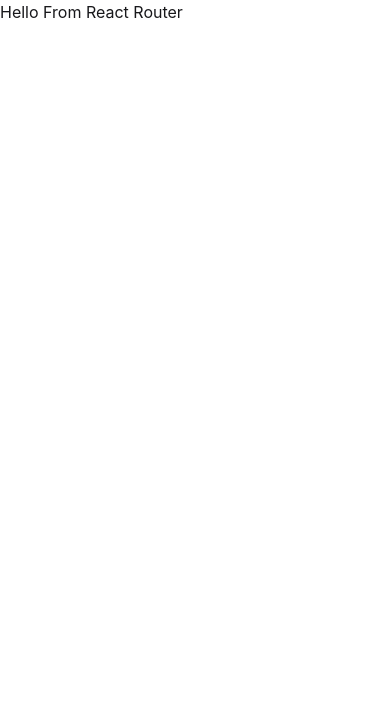
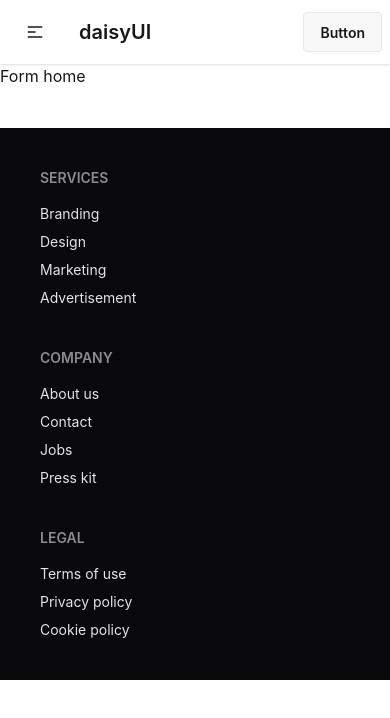
Before and after one commit to A-N-I-K-Khondokar/boiwalla, a React (Vite) app: page / in a window 390 px wide. Shown: the top 718 px of the page. Built offline with nearby package versions, Linux system fonts and the light colour scheme.

Commit message:
add initial page components and routing setup and Nav & Footer

```diff
--- /dev/null
+++ b/src/Pages/ErrorPage/ErrorElements.jsx
@@ -0,0 +1,11 @@
+// import React from 'react';
+
+const ErrorElements = () => {
+    return (
+        <div>
+            <p>Page is not found!!</p>
+        </div>
+    );
+};
+
+export default ErrorElements;
--- /dev/null
+++ b/src/Pages/Home/Home.jsx
@@ -0,0 +1,11 @@
+// import React from 'react';
+
+const Home = () => {
+    return (
+        <div>
+            <p>Form home</p>
+        </div>
+    );
+};
+
+export default Home;
--- /dev/null
+++ b/src/Pages/Roots/Roots.jsx
@@ -0,0 +1,17 @@
+// import React from 'react';
+
+import { Outlet } from "react-router";
+import Footer from "../../components/Footer/Footer";
+import Header from "../../components/Header/Header";
+
+const Roots = () => {
+    return (
+        <div>
+            <Header></Header>
+            <Outlet></Outlet>
+            <Footer></Footer>
+        </div>
+    );
+};
+
+export default Roots;
--- /dev/null
+++ b/src/Router/Routes.jsx
@@ -0,0 +1,19 @@
+import { createBrowserRouter } from "react-router";
+import Roots from "../Pages/Roots/Roots";
+import ErrorElements from "../Pages/ErrorPage/ErrorElements";
+import Home from "../Pages/Home/Home";
+
+export const router = createBrowserRouter([
+  {
+    path: "/",
+    Component: Roots,
+    errorElement: <ErrorElements></ErrorElements>,
+    children: [
+      {
+        index: true,
+        path: "/",
+        Component: Home,
+      },
+    ],
+  },
+]);
--- /dev/null
+++ b/src/components/Footer/Footer.jsx
@@ -0,0 +1,30 @@
+// import React from 'react';
+
+const Footer = () => {
+  return (
+    <footer className="mt-10 footer sm:footer-horizontal bg-neutral text-neutral-content p-10">
+      <nav>
+        <h6 className="footer-title">Services</h6>
+        <a className="link link-hover">Branding</a>
+        <a className="link link-hover">Design</a>
+        <a className="link link-hover">Marketing</a>
+        <a className="link link-hover">Advertisement</a>
+      </nav>
+      <nav>
+        <h6 className="footer-title">Company</h6>
+        <a className="link link-hover">About us</a>
+        <a className="link link-hover">Contact</a>
+        <a className="link link-hover">Jobs</a>
+        <a className="link link-hover">Press kit</a>
+      </nav>
+      <nav>
+        <h6 className="footer-title">Legal</h6>
+        <a className="link link-hover">Terms of use</a>
+        <a className="link link-hover">Privacy policy</a>
+        <a className="link link-hover">Cookie policy</a>
+      </nav>
+    </footer>
+  );
+};
+
+export default Footer;
--- /dev/null
+++ b/src/components/Header/Header.jsx
@@ -0,0 +1,50 @@
+// import React from 'react';
+
+const Header = () => {
+    const links=<>
+        <li className="m-2">Home</li>
+        <li className="m-2">About</li>
+    </>
+  return (
+    <div className="navbar bg-base-100 shadow-sm">
+      <div className="navbar-start">
+        <div className="dropdown">
+          <div tabIndex={0} role="button" className="btn btn-ghost lg:hidden">
+            <svg
+              xmlns="http://www.w3.org/2000/svg"
+              className="h-5 w-5"
+              fill="none"
+              viewBox="0 0 24 24"
+              stroke="currentColor"
+            >
+              {" "}
+              <path
+                strokeLinecap="round"
+                strokeLinejoin="round"
+                strokeWidth="2"
+                d="M4 6h16M4 12h8m-8 6h16"
+              />{" "}
+            </svg>
+          </div>
+          <ul
+            tabIndex="-1"
+            className="menu menu-sm dropdown-content bg-base-100 rounded-box z-1 mt-3 w-52 p-2 shadow"
+          >
+            {links}
+          </ul>
+        </div>
+        <a className="btn btn-ghost text-xl">daisyUI</a>
+      </div>
+      <div className="navbar-center hidden lg:flex">
+        <ul className="menu menu-horizontal px-1">
+          {links}
+        </ul>
+      </div>
+      <div className="navbar-end">
+        <a className="btn">Button</a>
+      </div>
+    </div>
+  );
+};
+
+export default Header;
```
Also changed, not shown: src/main.jsx (+3 -8 lines).
